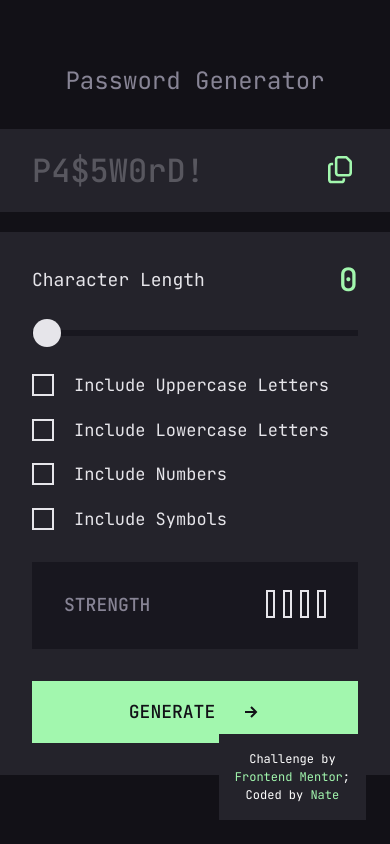
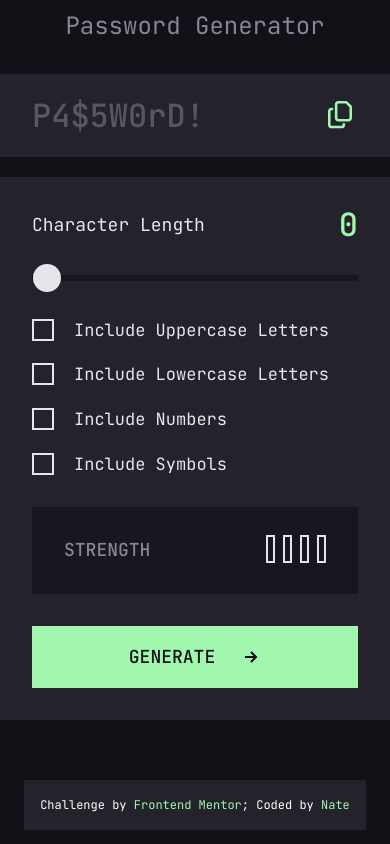
Before and after one commit to ntjnh/password-generator, a React (Vite) app: page / in a window 390 px wide. Built offline with nearby package versions, Linux system fonts and the light colour scheme.

Commit message:
Attribution responsive tweaks

```diff
--- a/src/assets/components/Attr.jsx
+++ b/src/assets/components/Attr.jsx
@@ -4,7 +4,7 @@ export default function Attr() {
     return (
         <footer className="attribution">
             <div>
-                Challenge by <br /><a href="https://www.frontendmentor.io?ref=challenge" target="_blank" rel="noreferrer">Frontend Mentor</a>;<br />
+                Challenge by <br /><a href="https://www.frontendmentor.io?ref=challenge" target="_blank" rel="noreferrer">Frontend Mentor</a>; <br />
                 Coded by <a href="https://natejonah.com" target="_blank" rel="noreferrer">Nate</a>
             </div>
         </footer>
--- a/src/assets/components/Attr.scss
+++ b/src/assets/components/Attr.scss
@@ -6,18 +6,31 @@ $white: #fff;
 
 .attribution {
     background-color: $grey-v-dark;
-    bottom: 1.5rem;
     color: $white;
     font-size: .75rem;
     font-weight: 400;
     line-height: 1.5;
-    right: 1.5rem;
-    position: fixed;
+    margin: 2rem 0 0;
     text-align: center;
+
+    @media (min-width: 768px) {
+        bottom: 1.5rem;
+        margin-top: 0;
+        position: fixed;
+        right: 1.5rem;
+    }
 
     & > div {
         margin: 0 auto;
         padding: 1rem;
+
+        br {
+            display: none;
+
+            @media (min-width: 768px) {
+                display: inline;
+            }
+        }
     }
 
     a {
```
